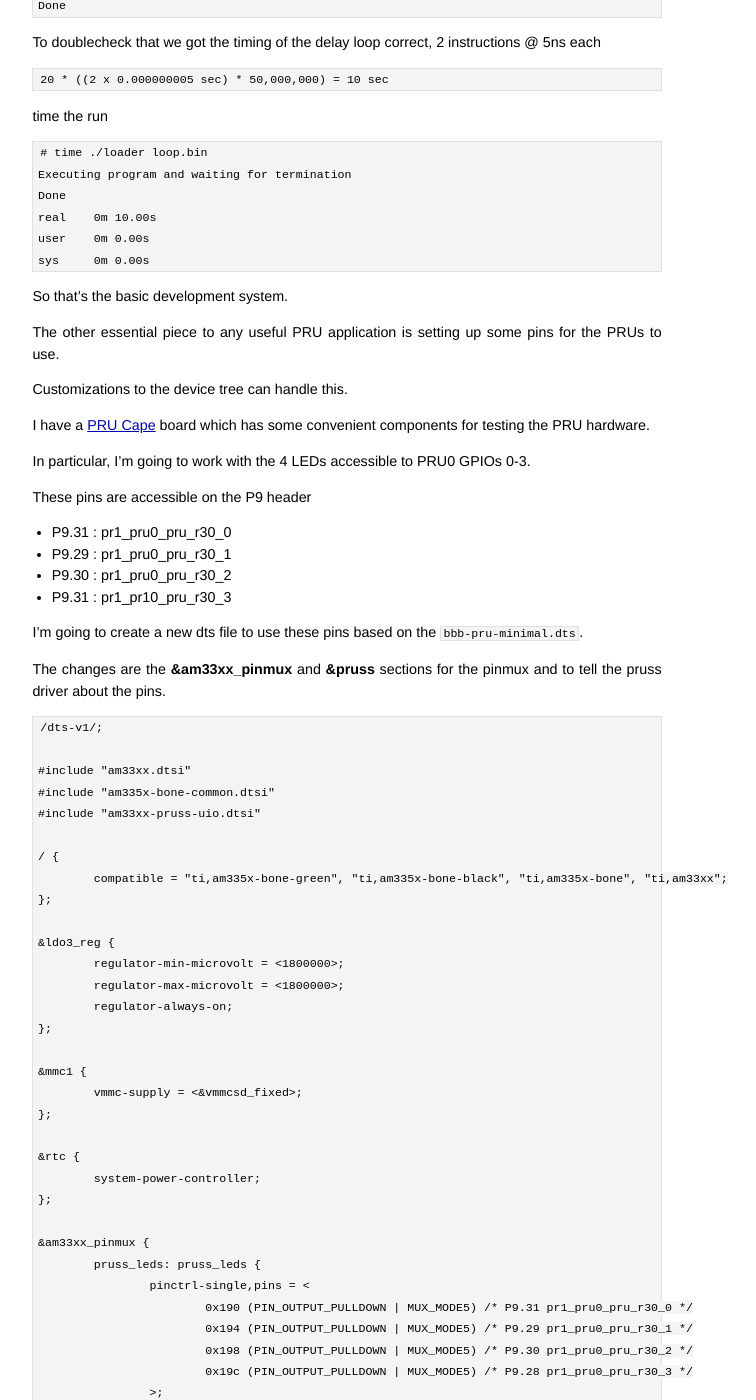
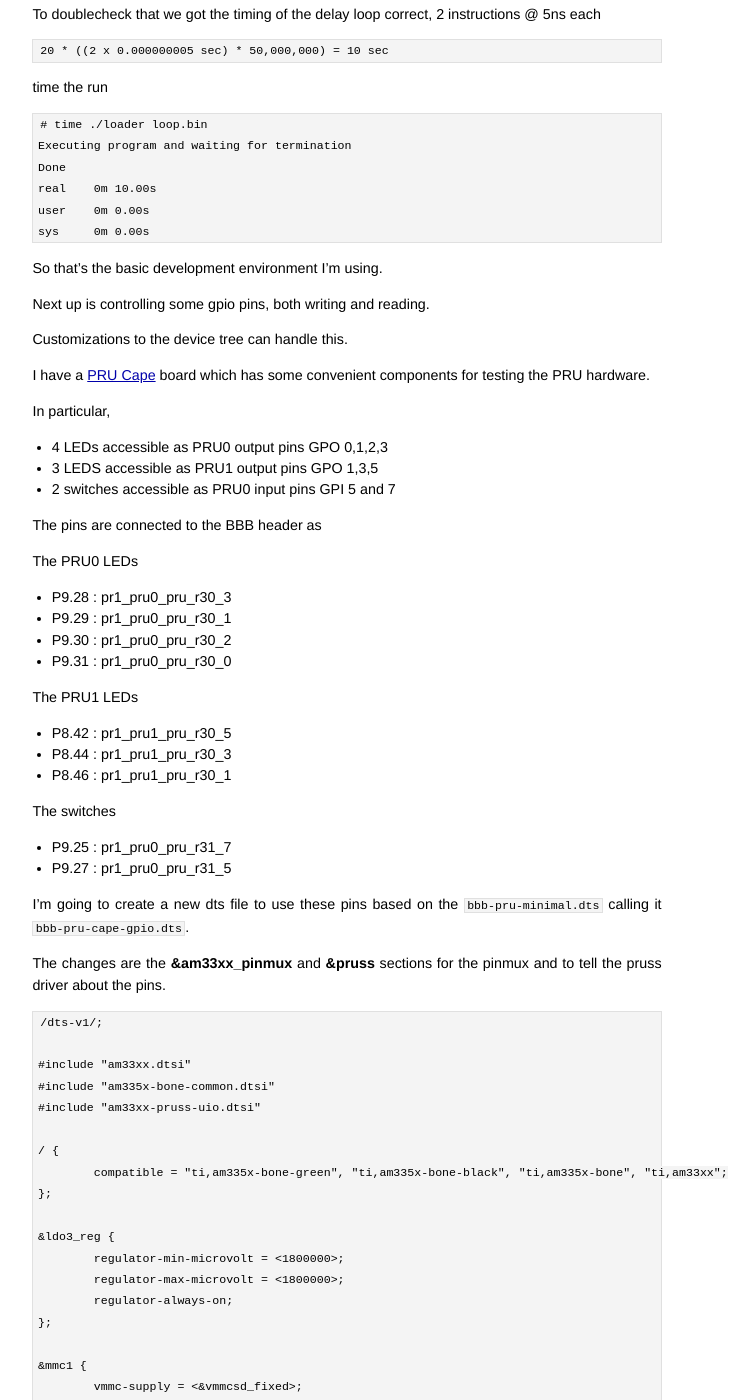
Before and after one commit to jumpnow/jumpnowtek-site, a Jekyll site: the page built from _posts/2017-03-07-Working-with-the-BeagleBone-PRUs.md, in a window 1280 px wide and 1400 px high, scrolled down 5091 px. Shown: the whole window, without its empty margins (293-1049 px from the left). Built offline with Jekyll 4.4.1, drawn with Linux system fonts in a browser that asks for light colours; some of the changed text lies outside the part shown.

Commit message:
copy edit

```diff
--- a/_posts/2017-03-07-Working-with-the-BeagleBone-PRUs.md
+++ b/_posts/2017-03-07-Working-with-the-BeagleBone-PRUs.md
@@ -87,6 +87,8 @@ And these new devices
 
 
 The next step is to write a program for the PRU cpu and start it from the ARM cpu running Linux.
+
+The code for the following examples is here [pru-code][pru-code].
 
 When using the PRU UIO interface we need a user program to load and start the PRU application and we need a PRU executable binary.
 
@@ -255,24 +254,44 @@ time the run
     user    0m 0.00s
     sys     0m 0.00s
 
-So that's the basic development system.
+So that's the basic development environment I'm using.
 
-The other essential piece to any useful PRU application is setting up some pins for the PRUs to use.
+
+
+Next up is controlling some gpio pins, both writing and reading.
 
 Customizations to the device tree can handle this.
 
 I have a [PRU Cape][ti-pru-cape] board which has some convenient components for testing the PRU hardware.
 
-In particular, I'm going to work with the 4 LEDs accessible to PRU0 GPIOs 0-3.
+In particular,
 
-These pins are accessible on the P9 header
+* 4 LEDs accessible as PRU0 output pins GPO 0,1,2,3
+* 3 LEDS accessible as PRU1 output pins GPO 1,3,5
+* 2 switches accessible as PRU0 input pins GPI 5 and 7
 
-* P9.31 : pr1_pru0_pru_r30_0
-* P9.29 : pr1_pru0_pru_r30_1
-* P9.30 : pr1_pru0_pru_r30_2
-* P9.31 : pr1_pr10_pru_r30_3
+The pins are connected to the BBB header as
 
-I'm going to create a new dts file to use these pins based on the `bbb-pru-minimal.dts`.
+The PRU0 LEDs
+
+* P9.28 : pr1\_pru0\_pru\_r30\_3
+* P9.29 : pr1\_pru0\_pru\_r30\_1
+* P9.30 : pr1\_pru0\_pru\_r30\_2
+* P9.31 : pr1\_pru0\_pru\_r30\_0
+
+The PRU1 LEDs
+
+* P8.42 : pr1\_pru1\_pru\_r30\_5
+* P8.44 : pr1\_pru1\_pru\_r30\_3
+* P8.46 : pr1\_pru1\_pru\_r30\_1
+
+The switches
+
+* P9.25 : pr1\_pru0\_pru\_r31\_7
+* P9.27 : pr1\_pru0\_pru\_r31\_5
+
+
+I'm going to create a new dts file to use these pins based on the `bbb-pru-minimal.dts` calling it `bbb-pru-cape-gpio.dts`.
 
 The changes are the **&am33xx_pinmux** and **&pruss** sections for the pinmux and to tell the pruss driver about the pins.
 
@@ -301,42 +320,47 @@ The changes are the **&am33xx_pinmux** and **&pruss** sections for the pinmux an
     };
 
     &am33xx_pinmux {
-            pruss_leds: pruss_leds {
+            pru_cape_pins: pru_cape_pins {
                     pinctrl-single,pins = <
                             0x190 (PIN_OUTPUT_PULLDOWN | MUX_MODE5) /* P9.31 pr1_pru0_pru_r30_0 */
                             0x194 (PIN_OUTPUT_PULLDOWN | MUX_MODE5) /* P9.29 pr1_pru0_pru_r30_1 */
                             0x198 (PIN_OUTPUT_PULLDOWN | MUX_MODE5) /* P9.30 pr1_pru0_pru_r30_2 */
                             0x19c (PIN_OUTPUT_PULLDOWN | MUX_MODE5) /* P9.28 pr1_pru0_pru_r30_3 */
+                            0x0a4 (PIN_OUTPUT_PULLDOWN | MUX_MODE5) /* P8.46 pr1_pru1_pru_r30_1 */
+                            0x0ac (PIN_OUTPUT_PULLDOWN | MUX_MODE5) /* P8.44 pr1_pru1_pru_r30_3 */
+                            0x0b4 (PIN_OUTPUT_PULLDOWN | MUX_MODE5) /* P8.42 pr1_pru1_pru_r30_5 */
+                            0x1a4 (PIN_INPUT | MUX_MODE6)           /* P9.27 pr1_pru0_pru_r31_5 */
+                            0x1ac (PIN_INPUT | MUX_MODE6)           /* P9.25 pr1_pru0_pru_r31_7 */
                     >;
             };
     };
 
     &pruss {
             pinctrl-names = "default";
-            pinctrl-0 = <&pruss_leds>;
+            pinctrl-0 = <&pru_cape_pins>;
     };
 
 Copy the dts to the kernel source directory, build it and then copy the dtb to the BBB.
 
-    ~/pru-code/cylon$ cp bbb-pru-cylon.dts ~/ti-linux-kernel/arch/arm/boot/dts
+    ~/pru-code/$ cp dts/bbb-pru-cape-gpio.dts ~/ti-linux-kernel/arch/arm/boot/dts
 
-    ~/pru-code/cycon$ cd ~/ti-linux-kernel
+    ~/pru-code/$ cd ~/ti-linux-kernel
 
-    ~/ti-linux-kernel$ make ARCH=arm CROSS_COMPILE=arm-linux- bbb-pru-cylon.dtb
-    DTC     arch/arm/boot/dts/bbb-pru-cylon.dtb
+    ~/ti-linux-kernel$ make ARCH=arm CROSS_COMPILE=arm-linux- bbb-pru-cape-gpio.dtb
+    DTC     arch/arm/boot/dts/bbb-pru-cape-gpio.dtb
 
-    ~/ti-linux-kernel$ scp arch/arm/boot/dts/bbb-pru-cylon.dtb root@192.168.10.115:/boot
-    bbb-pru-cylon.dtb
+    ~/ti-linux-kernel$ scp arch/arm/boot/dts/bbb-pru-cape-gpio.dtb root@192.168.10.115:/boot
+    bbb-pru-cape-gpio.dtb
 
 Over on the BBB, modify `uEnv.txt` to use the new dtb.
 
     # ls /boot
-    am335x-boneblack.dtb  bbb-pru-cylon.dtb     zImage
+    am335x-boneblack.dtb  bbb-pru-cape-gpio.dtb     zImage
     am335x-bonegreen.dtb  bbb-pru-minimal.dtb
 
     # vi /mnt/uEnv.txt
     ...
-    fdtfile=bbb-pru-cylon.dtb
+    fdtfile=bbb-pru-cape-gpio.dtb
     ...
 
 And reboot.
@@ -347,7 +371,7 @@ And here is the PRU code to run the LEDs
 
     .setcallreg r29.w0
     .origin 0
-    .entrypoint START
+    .entrypoint start
 
     #define PRU0_ARM_INTERRUPT 19
 
@@ -465,3 +490,4 @@ This provides the **clpru** C compiler for the PRUs. I have it included in the b
 [pru-code-generation-tools]: http://software-dl.ti.com/codegen/non-esd/downloads/download.htm#PRU
 [am335x-pru-package]: https://github.com/beagleboard/am335x_pru_package
 [ti-pru-cape]: http://processors.wiki.ti.com/index.php/PRU_Cape_Getting_Started_Guide
+[pru-code]: https://github.com/scottellis/pru-code
```
Also changed, not shown: other parts of _posts/2017-03-07-Working-with-the-BeagleBone-PRUs.md (+50 -52 lines).
